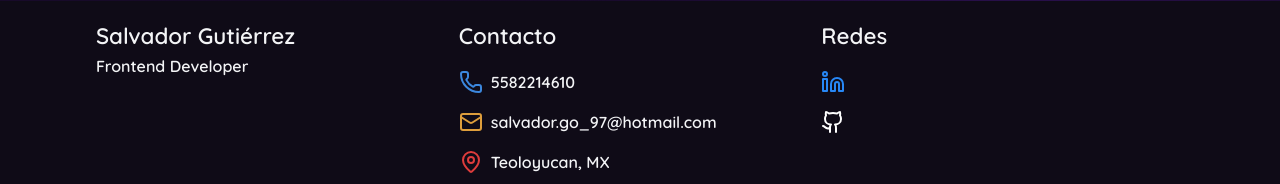
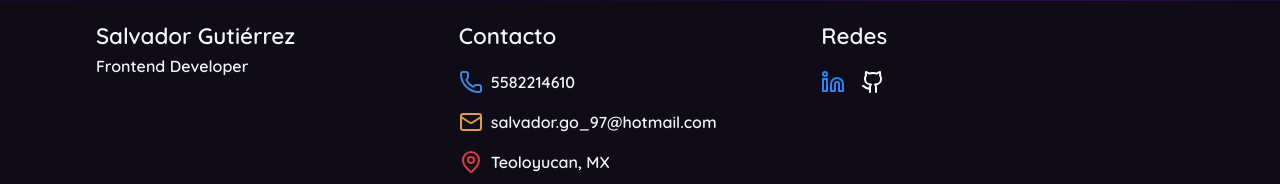
Before and after one commit to Salvador-97/Portafolio, a React (Vite) app: page / in a window 1280 px wide. Shown: the part 2447-2631 px from the top of the page. Built offline with nearby package versions, Linux system fonts and the light colour scheme.

Commit message:
fix(Alineacion de iconos de footer)

```diff
--- a/src/components/Footer.jsx
+++ b/src/components/Footer.jsx
@@ -1,3 +1,4 @@
+import clsx from "clsx";
 import { contacto } from "../utils/informacionContacto"
 
 export function Item({ informacion }) {
@@ -15,7 +16,10 @@ export function SeccionFooter({ titulo, datos }) {
     return (
         <div className="mb-[1rem]">
             <h3 className="mb-[1rem] text-[1.4rem]">{titulo}</h3>
-            <ul className="flex gap-[1rem] justify-center items-center md:items-start flex-col">
+            <ul className={clsx(
+                "flex gap-[1rem] justify-center md:justify-start items-center md:items-start",
+                `${(titulo == "Redes") ? "flex-row" : "flex-col"}`
+            )}>
                 {datos.map(info => (
                     <li className="text-[var(--colorIcono)] flex"
                             style={{
```
